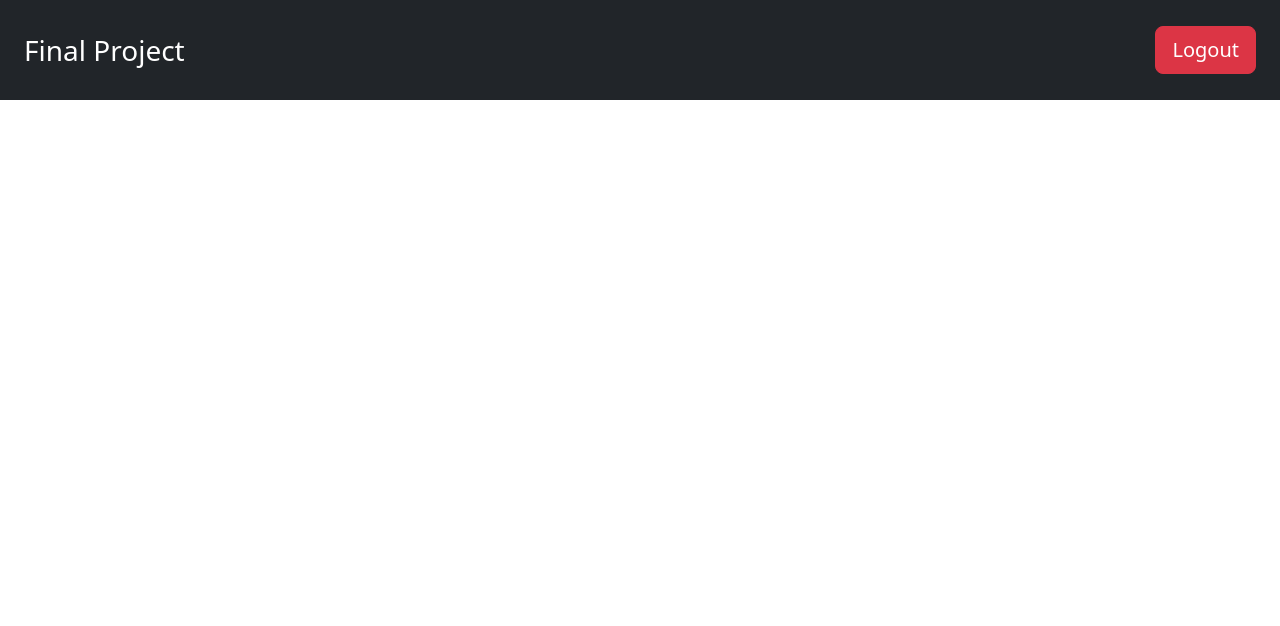
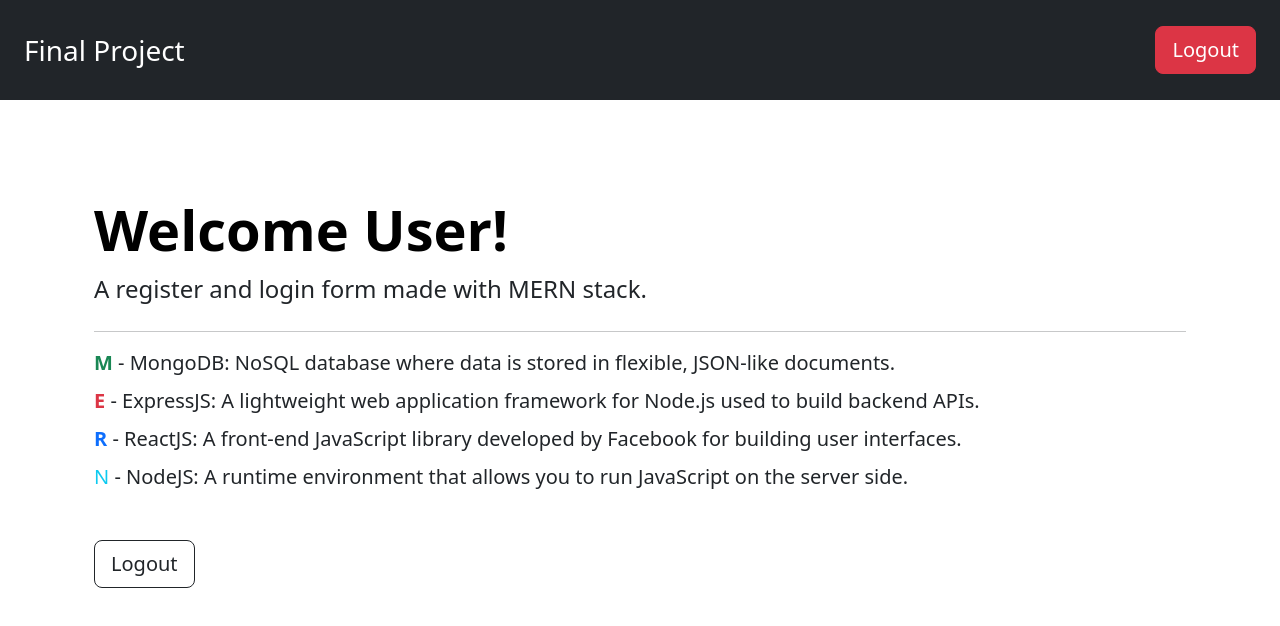
Before and after one commit to cd-mario/final-req-login-form, a React (Vite) app in the folder final-project/: page / in a window 1280 px wide. Shown: the top 626 px of the page. Built offline with nearby package versions, Linux system fonts and the light colour scheme.

Commit message:
Finished the frontend of the home page

```diff
--- a/final-project/src/Home.jsx
+++ b/final-project/src/Home.jsx
@@ -1,9 +1,23 @@
 const Home = () => {
     return (
-    <nav class="navbar navbar-dark bg-dark justify-content-between p-4">
-        <a class="navbar-brand fs-3">Final Project</a>
-        <button type="button" class="btn btn-danger btn-lg">Logout</button>
-    </nav>
+        <>
+            <nav class="navbar navbar-dark bg-dark justify-content-between p-4">
+                <a class="navbar-brand fs-3">Final Project</a>
+                <button type="button" class="btn btn-danger btn-lg">Logout</button>
+            </nav>
+            <div class="px-4 py-5 my-5 container">
+                <h1 class="display-4 fw-bold text-body-emphasis">Welcome User!</h1>
+                    <p class="lead fs-4 mb-4">A register and login form made with MERN stack.</p>
+                    <hr />
+                    <p class="lead fs-5 mb-2"><span className="text-success fw-bold">M </span>- MongoDB: NoSQL database where data is stored in flexible, JSON-like documents.</p>
+                    <p class="lead fs-5 mb-2"><span className="text-danger fw-bold">E </span>- ExpressJS: A lightweight web application framework for Node.js used to build backend APIs.</p>
+                    <p class="lead fs-5 mb-2"><span className="text-primary fw-bold">R </span>- ReactJS: A front-end JavaScript library developed by Facebook for building user interfaces.</p>
+                    <p class="lead fs-5 mb-5"><span className="text-info fw-boldgit ">N </span>- NodeJS: A runtime environment that allows you to run JavaScript on the server side.</p>
+                    <div>
+                        <button type="button" class="btn btn-outline-dark btn-lg">Logout</button>
+                    </div>
+            </div>
+        </>
      );
 }
 
```
